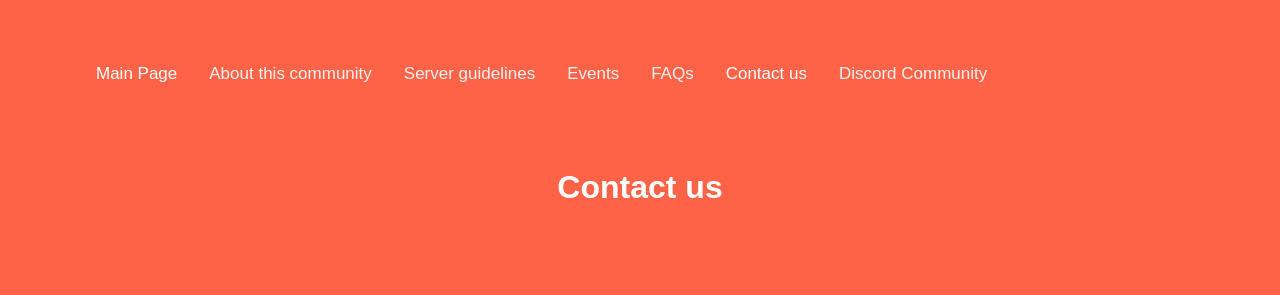
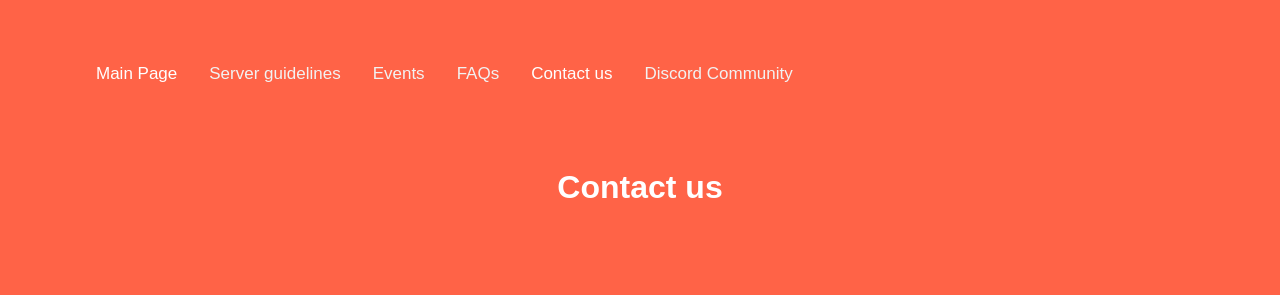
Before and after one commit to ASC1566/contact-us, a plain HTML site: page index.html in a window 1280 px wide. Shown: the top 295 px of the page. Drawn offline with Linux system fonts and the light colour scheme.

Commit message:
Update index.html

```diff
--- a/index.html
+++ b/index.html
@@ -38,7 +38,6 @@ body {
 
 <div class="topnav">
   <a class="active" href="https://asc1566.github.io/MotivationCommunity/">Main Page</a>
-  <a href="https://asc1566.github.io/About-the-Community/">About this community</a>
   <a href="https://asc1566.github.io/Server-Guidelines/">Server guidelines</a>
   <a href="https://asc1566.github.io/Events/">Events</a>
   <a href="https://asc1566.github.io/FAQ/">FAQs</a>
```
